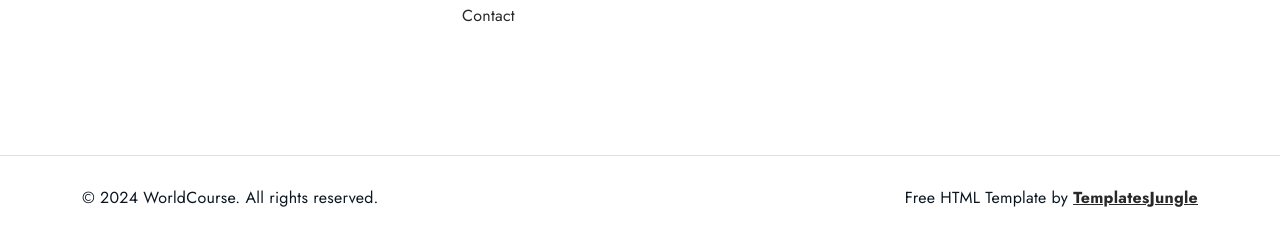
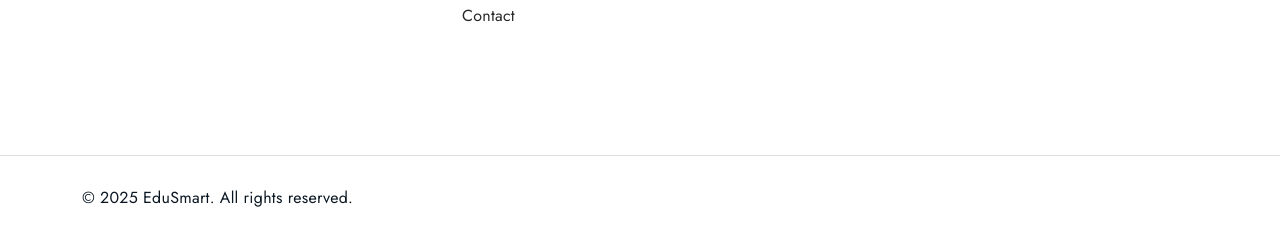
Before and after one commit to InternVision-Tech-Team/Course-Management, a Django app: page / in a window 1280 px wide. Shown: the part 5742-5982 px from the top of the page. Run offline with Django 5.2, Linux system fonts and the light colour scheme; some libraries are stand-ins or nearby versions.

Commit message:
added base file for knowing the extends template tag in django, where i imported index file content into base file

```diff
--- /dev/null
+++ b/courseapp/templates/base.html
@@ -0,0 +1,7 @@
+{% include "header.html" %}
+
+{% block content %}
+
+{% endblock %}
+
+{% include "footer.html" %}
--- a/courseapp/templates/footer.html
+++ b/courseapp/templates/footer.html
@@ -94,24 +94,19 @@
     <div class="container py-3">
       <div class="row mt-3">
         <div class="col-md-6 copyright">
-          <p>© 2024 WorldCourse. All rights reserved.</p>
-        </div>
-        <div class="col-md-6 text-md-end">
-          <p>Free HTML Template by <a href="https://templatesjungle.com/" target="_blank"
-              class="text-decoration-underline fw-bold"> TemplatesJungle</a> </p>
+          <p>© 2025 EduSmart. All rights reserved.</p>
         </div>
       </div>
     </div>
   </div>
 
-
-  <script src="js/jquery-1.11.0.min.js"></script>
+  <script src="/static/js/jquery-1.11.0.min.js"></script>
   <script src="https://cdn.jsdelivr.net/npm/swiper@9/swiper-bundle.min.js"></script>
   <script src="https://cdn.jsdelivr.net/npm/bootstrap@5.3.0-alpha3/dist/js/bootstrap.bundle.min.js"
     integrity="sha384-ENjdO4Dr2bkBIFxQpeoTz1HIcje39Wm4jDKdf19U8gI4ddQ3GYNS7NTKfAdVQSZe"
     crossorigin="anonymous"></script>
-  <script src="js/plugins.js"></script>
-  <script src="js/script.js"></script>
+  <script src="/static/js/plugins.js"></script>
+  <script src="/static/js/script.js"></script>
   <script src="https://code.iconify.design/iconify-icon/1.0.7/iconify-icon.min.js"></script>
 </body>
 
--- a/courseapp/templates/index.html
+++ b/courseapp/templates/index.html
@@ -1,5 +1,6 @@
-{% include "header.html" %}
-  <section id="hero">
+{% extends "base.html" %}
+{% block content %}
+<section id="hero">
     <div class="container-fluid">
       <div class="row">
         <div class="col-md-8 col-lg-3 offset-md-2 padding-large ps-lg-0 pe-lg-5">
@@ -644,4 +645,4 @@
 
 
   </section>
-{% include "footer.html" %}
+{% endblock %}
```
